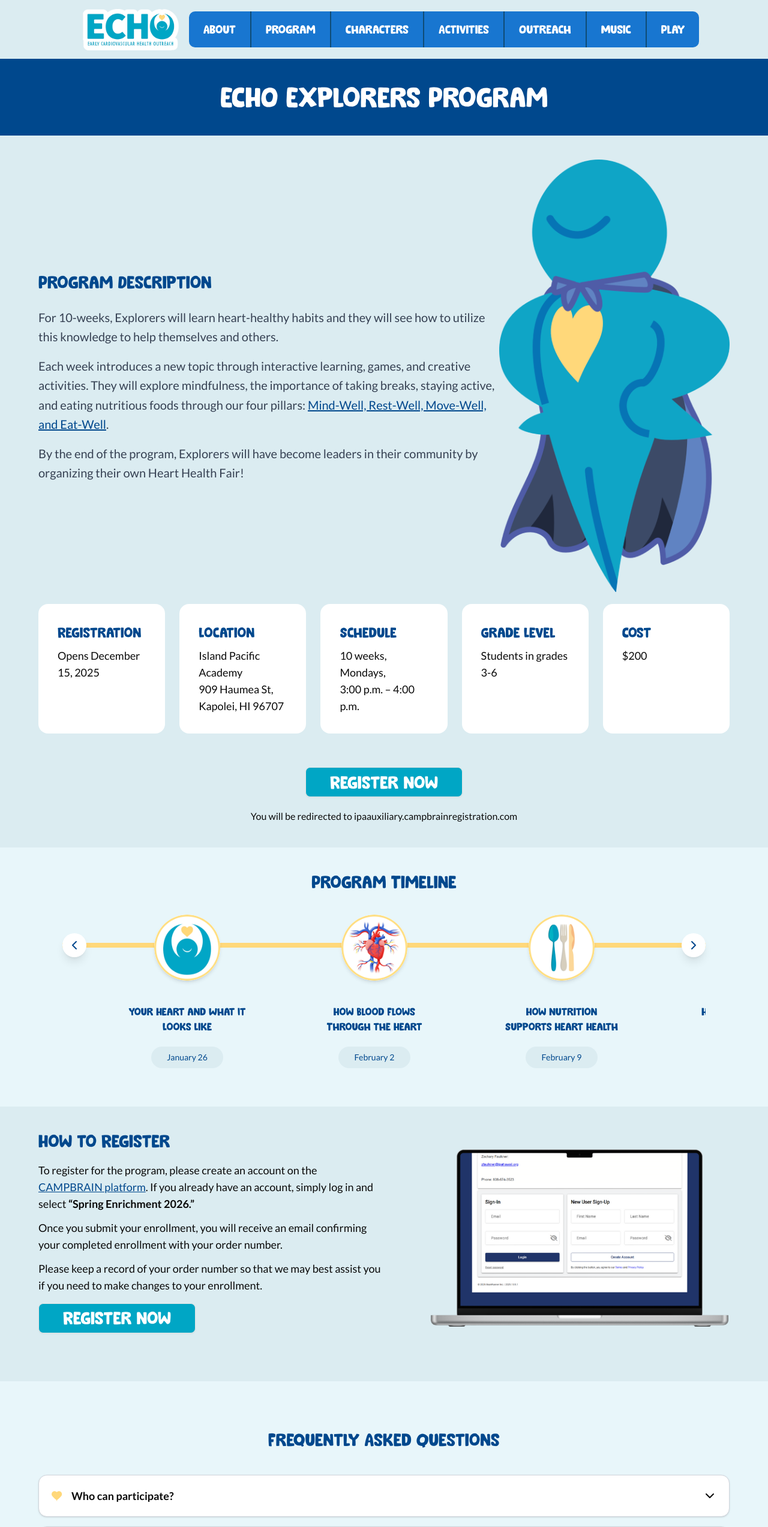
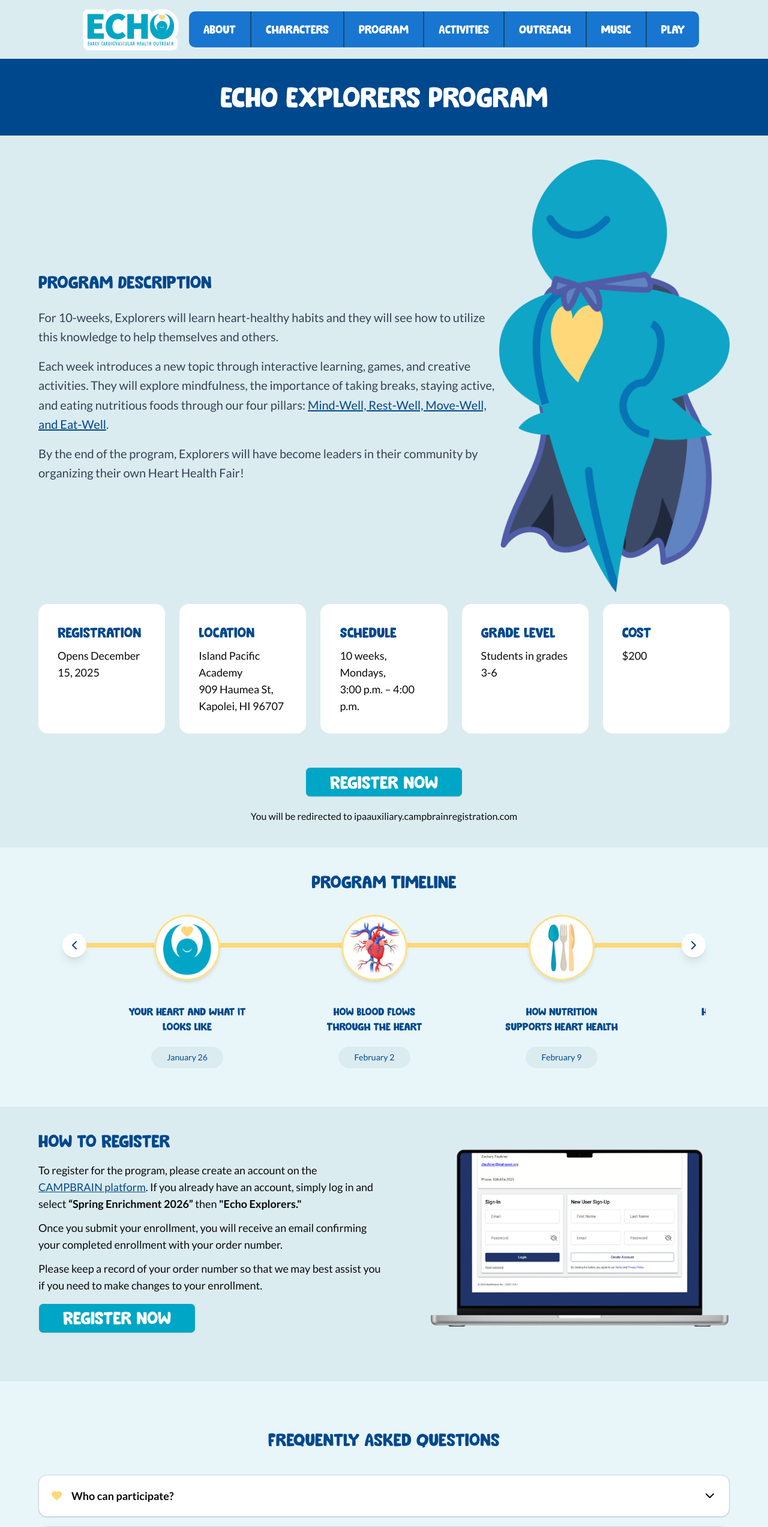
Before and after one commit to ganning127/echo_website, a Next.js app: page /program/echo-explorers in a window 1280 px wide. Shown: the top 2546 px of the page at 60% size. Built offline with nearby package versions, Linux system fonts and the light colour scheme.

Commit message:
Content Update on Program

```diff
--- a/src/app/program/echo-explorers/page.tsx
+++ b/src/app/program/echo-explorers/page.tsx
@@ -127,7 +127,8 @@ export default function EchoExplorers() {
                   CAMPBRAIN platform
                 </a>
                 . If you already have an account, simply log in and select{" "}
-                <b>“Spring Enrichment 2026.”</b>
+                <b>“Spring Enrichment 2026”</b> then{" "}
+                <b>&quot;Echo Explorers.&quot;</b>
               </p>
               <p className="text-lg mb-3">
                 Once you submit your enrollment, you will receive an email
--- a/src/components/NavBar/NavContent.tsx
+++ b/src/components/NavBar/NavContent.tsx
@@ -4,12 +4,12 @@ export const NAV_CONTENT = [
     href: "/about",
   },
   {
+    title: "Characters",
+    href: "/characters",
+  },
+  {
     title: "Program",
     href: "/program/echo-explorers",
-  },
-  {
-    title: "Characters",
-    href: "/characters",
   },
   {
     title: "Activities",
```
